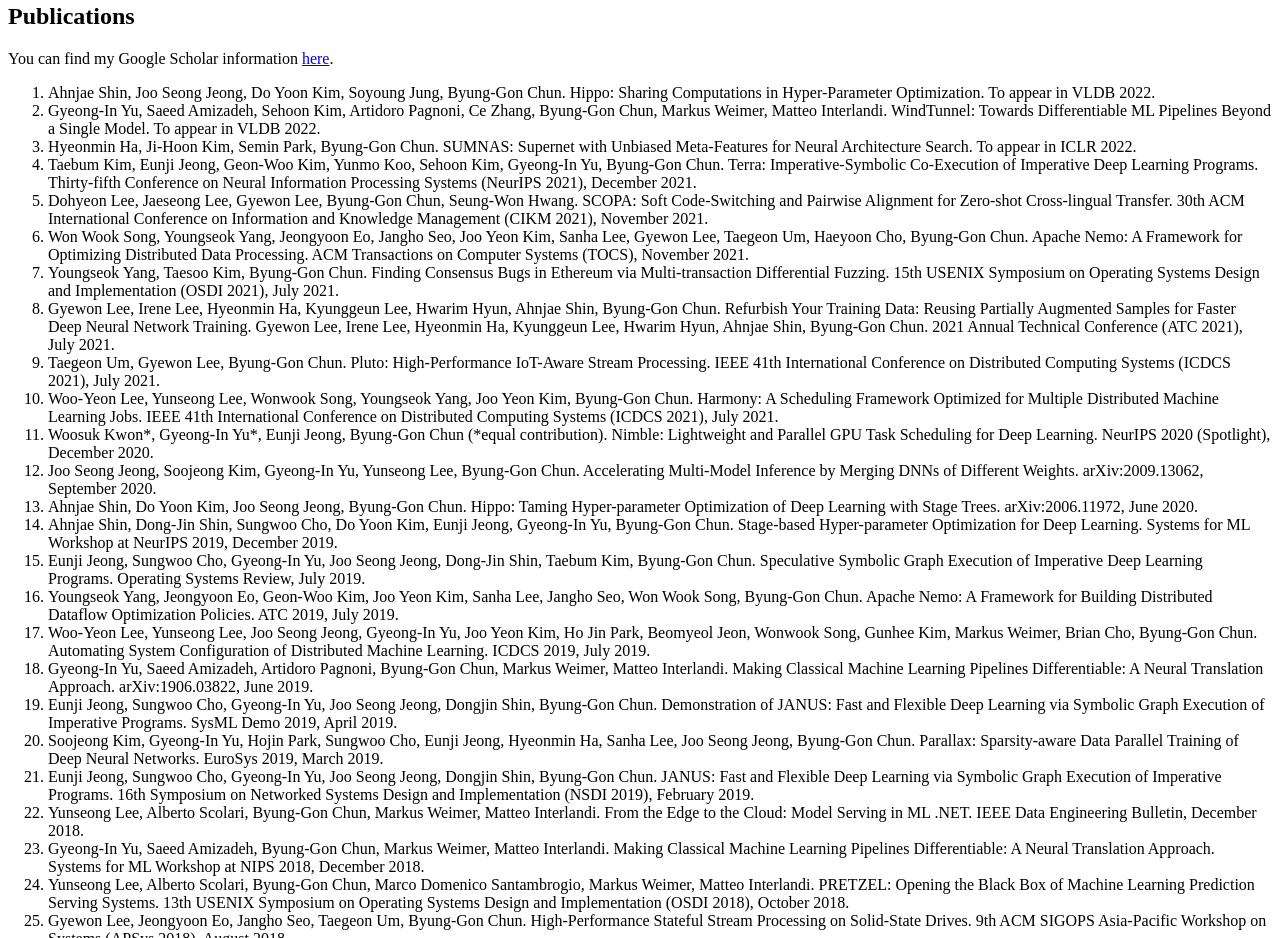
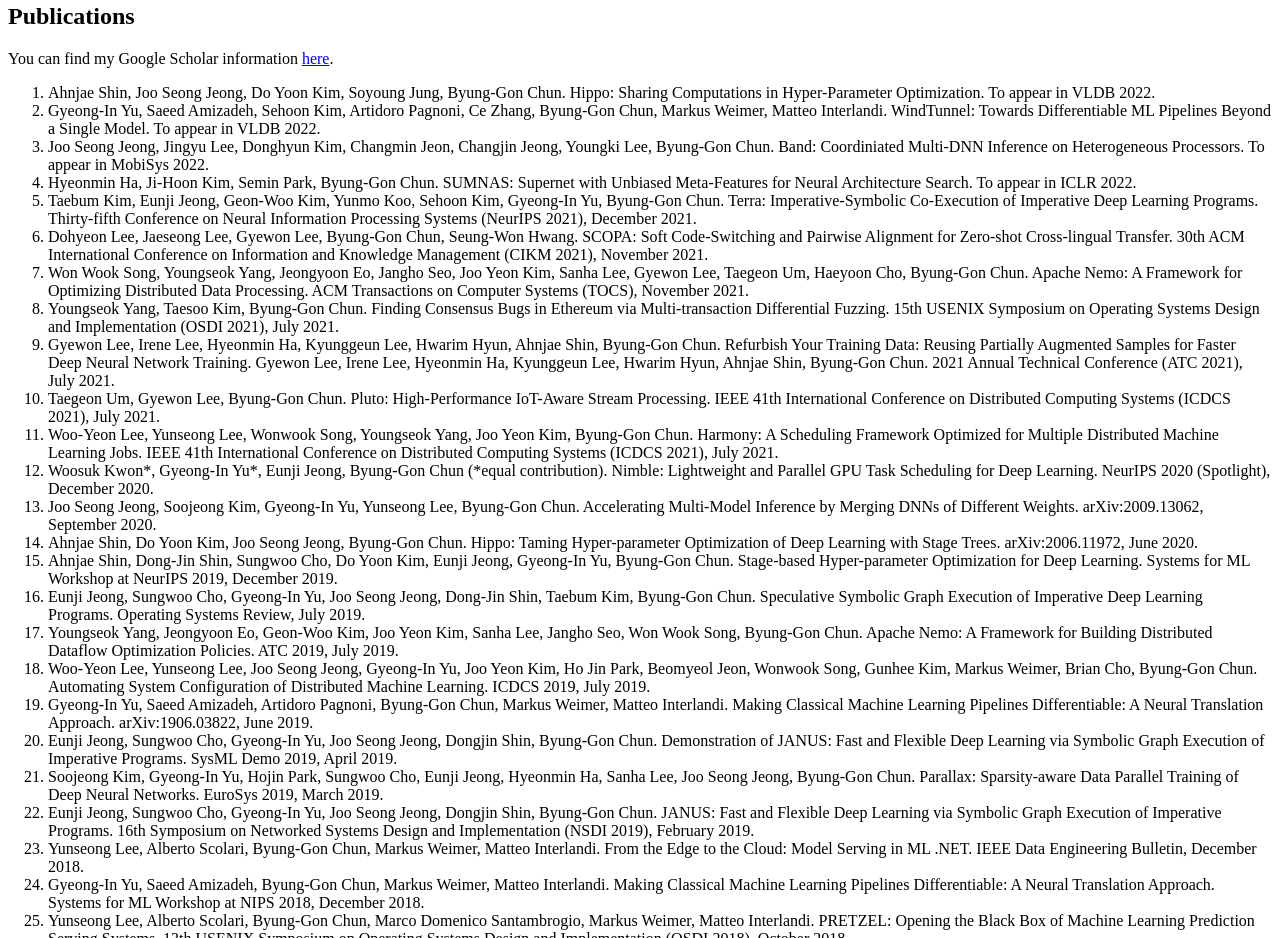
Before and after one commit to bgchun/bgchun.github.io, a plain HTML site: page index.html in a window 1280 px wide. Shown: the part 826-1764 px from the top of the page. Drawn offline with Linux system fonts and the light colour scheme.

Commit message:
mobisys 22

```diff
--- a/index.html
+++ b/index.html
@@ -49,6 +49,7 @@
 <ol>
     <li>Ahnjae Shin, Joo Seong Jeong, Do Yoon Kim, Soyoung Jung, Byung-Gon Chun. Hippo: Sharing Computations in Hyper-Parameter Optimization. To appear in VLDB 2022.</li>
     <li>Gyeong-In Yu, Saeed Amizadeh, Sehoon Kim, Artidoro Pagnoni, Ce Zhang, Byung-Gon Chun, Markus Weimer, Matteo Interlandi. WindTunnel: Towards Differentiable ML Pipelines Beyond a Single Model. To appear in VLDB 2022.</li>
+    <li>Joo Seong Jeong, Jingyu Lee, Donghyun Kim, Changmin Jeon, Changjin Jeong, Youngki Lee, Byung-Gon Chun. Band: Coordiniated Multi-DNN Inference on Heterogeneous Processors. To appear in MobiSys 2022.</li>
     <li>Hyeonmin Ha, Ji-Hoon Kim, Semin Park, Byung-Gon Chun. SUMNAS: Supernet with Unbiased Meta-Features for Neural Architecture Search. To appear in ICLR 2022.</li>
     <li>Taebum Kim, Eunji Jeong, Geon-Woo Kim, Yunmo Koo, Sehoon Kim, Gyeong-In Yu, Byung-Gon Chun. Terra: Imperative-Symbolic Co-Execution of Imperative Deep Learning Programs. Thirty-fifth Conference on Neural Information Processing Systems (NeurIPS 2021), December 2021. </li>
     <li>Dohyeon Lee, Jaeseong Lee, Gyewon Lee, Byung-Gon Chun, Seung-Won Hwang. SCOPA: Soft Code-Switching and Pairwise Alignment for Zero-shot Cross-lingual Transfer. 30th ACM International Conference on Information and Knowledge Management (CIKM 2021), November 2021.</li>
```
